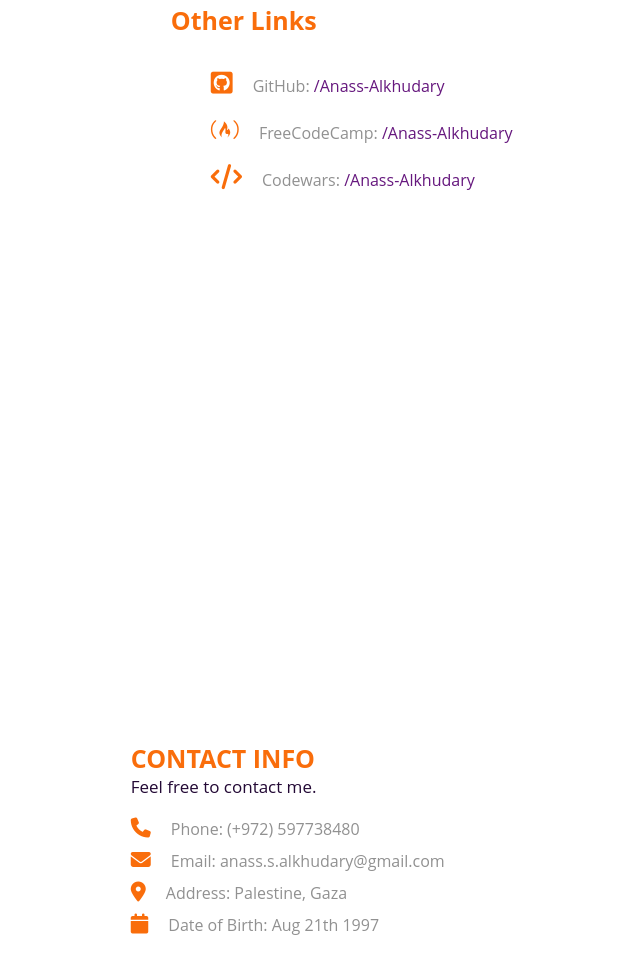
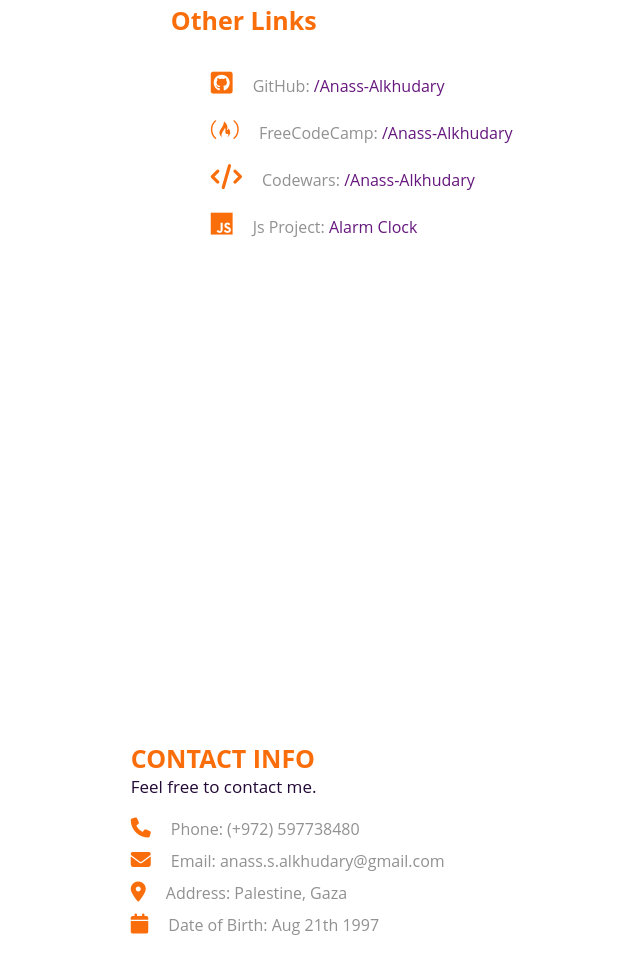
Before and after one commit to anass-alkhudary/HTML-project-portfolio, a plain HTML site: page index.html in a window 1280 px wide. Shown: the part 2149-3122 px from the top of the page, without its empty margins (240-880 px from the left). Drawn offline with Linux system fonts and the light colour scheme.

Commit message:
Update index.html

```diff
--- a/index.html
+++ b/index.html
@@ -116,6 +116,12 @@
                     <span>/Anass-Alkhudary</span>
                   </a>
                 </li>
+                <li>
+                  <a href="https://anass-alkhudary.github.io/JS-project-alarm-clock/">
+                    <i class="fa-brands fa-js"></i>Js Project:
+                    <span>Alarm Clock</span>
+                  </a>
+                </li>
               </ul>
             </div>
           </div>
```
